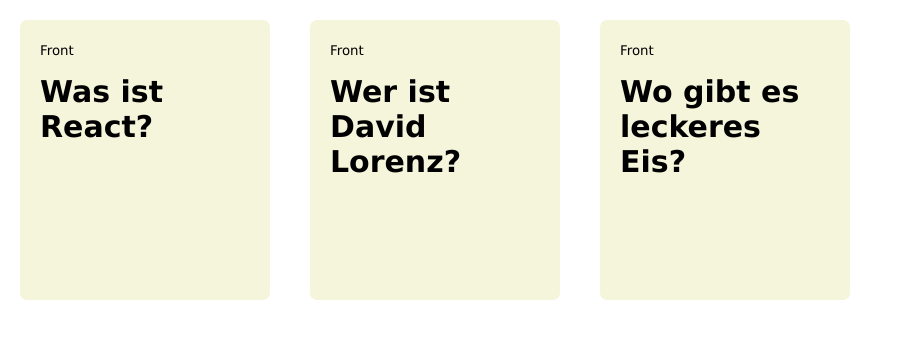
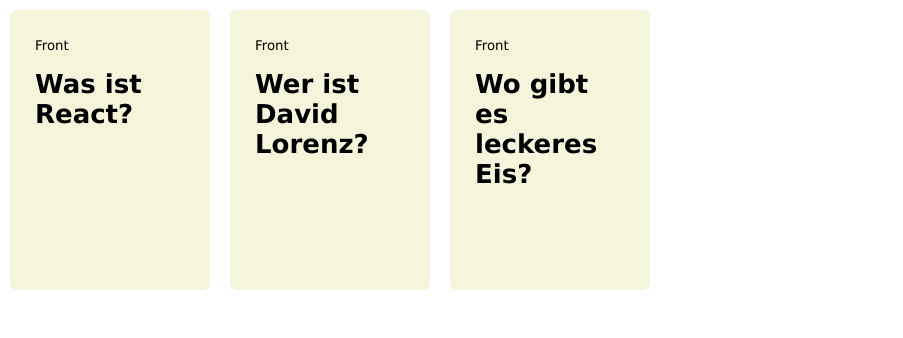
Before and after one commit to LinkedInLearning/react-esst-3161772, a React (Create React App) app: page / in a window 1280 px wide. Shown: the top 338 px of the page, without its empty margins (0-903 px from the left). Built offline with nearby package versions, Linux system fonts and the light colour scheme.

Commit message:
committing changes

```diff
--- a/src/styles/MemoCard.module.scss
+++ b/src/styles/MemoCard.module.scss
@@ -1,9 +1,10 @@
 .card {
   background: beige;
-  width: 250px;
+  width: calc(50% - 20px);
+  max-width: 200px;
   height: 280px;
-  margin: 20px;
-  padding: 20px;
+  margin: 10px;
+  padding: 25px;
   border-radius: 7px;
   display: inline-block;
   box-sizing: border-box;
@@ -15,7 +16,7 @@
 
   &Question {
     display: block;
-    font-size: 30px;
+    font-size: 26px;
     padding-top: 15px;
   }
 
```
